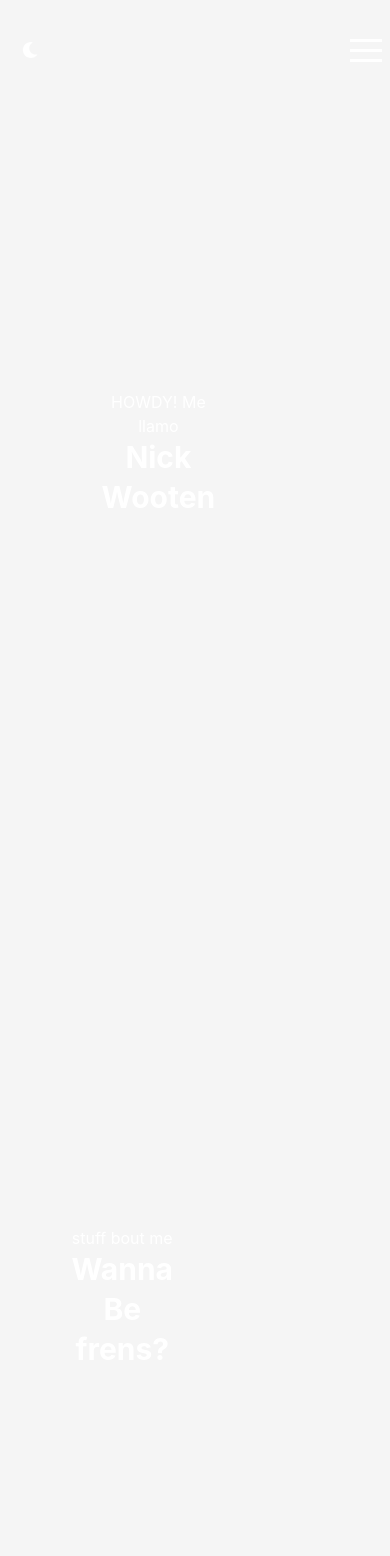
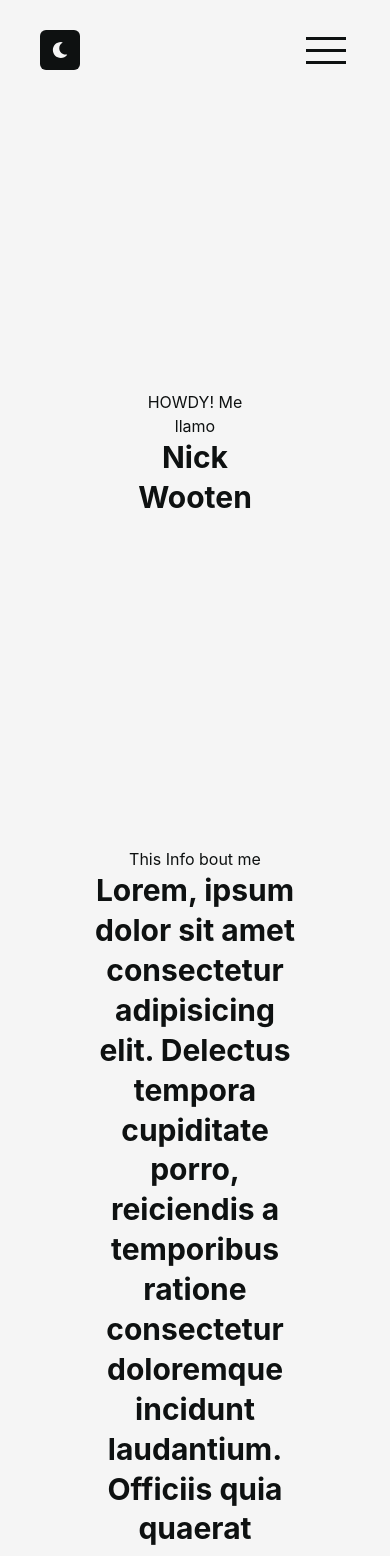
Before and after one commit to Nswooten/my-portfolio, a React (Vite) app: page / in a window 390 px wide. Shown: the top 1556 px of the page. Built offline with nearby package versions, Linux system fonts and the light colour scheme.

Commit message:
add navBar and hamburger styling and further dark-light mode functionality

```diff
--- a/src/App.css
+++ b/src/App.css
@@ -4,6 +4,10 @@
   padding: 2rem;
   text-align: center;
   color: white;
+
+}
+html * {
+  /* border: 1px solid red; */
 }
 
 .logo {
--- a/src/App.jsx
+++ b/src/App.jsx
@@ -2,7 +2,7 @@ import { useRef } from 'react'
 import  useOnScreen from "./hooks/useOnScreen"
 import  useNavigation from "./hooks/useNavigation"
 import './App.css'
-import { VStack } from '@chakra-ui/react'
+import { VStack, useColorModeValue} from '@chakra-ui/react'
 
 
 
@@ -24,7 +24,10 @@ function App() {
   const [intersectionRef5, isVisible5] = useOnScreen()
 
   return (
-    <VStack spacing={0} >
+    <VStack
+    spacing={0}
+    color={useColorModeValue("white", "black")}
+    >
       <Nav
         scrollDir={scrollDir}
         y={y}
@@ -36,6 +39,7 @@ function App() {
       <AboutMe
         intersectionRef={intersectionRef2}
         isVisible={isVisible2}
+        y={y}
       />
       <MyExperience
         intersectionRef={intersectionRef3}
--- a/src/components/AboutMe/AboutMe.jsx
+++ b/src/components/AboutMe/AboutMe.jsx
@@ -8,19 +8,20 @@ const AboutMe = (props) => {
   return (
     <Flex
     alignItems={"center"}
+    justifyContent={"center"}
     height={"100vh"}
+    id="About Me"
     >
       <Stack
-      id="About Me"
       ref={intersectionRef}
       flexBasis={{base:0, md: 0}}
       >
         <Box>
           <Text>
-            stuff bout me
+            This Info bout me
           </Text>
           <Heading>
-            Wanna Be frens?
+            Lorem, ipsum dolor sit amet consectetur adipisicing elit. Delectus tempora cupiditate porro, reiciendis a temporibus ratione consectetur doloremque incidunt laudantium. Officiis quia quaerat consequuntur optio totam. Libero iste voluptate sequi.
           </Heading>
         </Box>
       </Stack>
--- a/src/components/Contact/Contact.jsx
+++ b/src/components/Contact/Contact.jsx
@@ -8,10 +8,11 @@ const Contact = (props) => {
   return (
     <Flex
     alignItems={"center"}
+    justifyContent={"center"}
     height={"100vh"}
+    id="Contact"
     >
       <Stack
-      id="Contact"
       ref={intersectionRef}
       flexBasis={{base:0, md: 0}}
       >
@@ -20,7 +21,7 @@ const Contact = (props) => {
             Hire MEEEE
           </Text>
           <Heading>
-           PLEASE
+            Lorem ipsum dolor sit amet consectetur adipisicing elit. Sunt reiciendis dolorem tempora hic, eveniet quas neque dolore. Eveniet earum accusantium, hic consequatur officiis ad ducimus debitis, ea amet similique officia.
           </Heading>
         </Box>
       </Stack>
--- a/src/components/Home/Home.jsx
+++ b/src/components/Home/Home.jsx
@@ -1,4 +1,4 @@
-import { Box, Flex, Heading, Stack, Text } from "@chakra-ui/react"
+import { Box, Container, Flex, Heading, Stack, Text } from "@chakra-ui/react"
 
 
 const Home = (props) => {
@@ -6,13 +6,15 @@ const Home = (props) => {
   console.log(isVisible, "Home");
 
   return (
+    <Container>
     <Flex
+    id={"Home"}
     alignItems={"center"}
     height={"100vh"}
+    justifyContent={"center"}
+    zIndex={1}
     >
       <Stack
-      id={"Home"}
-      pageRefs={pageRefs}
       ref={intersectionRef}
       flexBasis={{base:0, md: 0}}
       >
@@ -26,6 +28,10 @@ const Home = (props) => {
         </Box>
       </Stack>
     </Flex>
+    <Box>
+
+    </Box>
+    </Container>
   )
 }
 
--- a/src/components/MyExperience/MyExperience.jsx
+++ b/src/components/MyExperience/MyExperience.jsx
@@ -9,9 +9,10 @@ const MyExperience = (props) => {
     <Flex
     alignItems={"center"}
     height={"100vh"}
+    id={"My Experience"}
+    justifyContent={"center"}
     >
       <Stack
-      id={"My Experience"}
       ref={intersectionRef}
       flexBasis={{base:0, md: 0}}
       >
--- a/src/components/Nav/Nav.jsx
+++ b/src/components/Nav/Nav.jsx
@@ -1,6 +1,6 @@
-import { useState } from 'react'
+import { useEffect, useState } from 'react'
 
-import { HStack, IconButton, useMediaQuery, VStack } from '@chakra-ui/react'
+import { HStack, IconButton, useMediaQuery, VStack, Box } from '@chakra-ui/react'
 import { useColorMode, useColorModeValue } from '@chakra-ui/react'
 
 import NavButton from '../NavButton/NavButton'
@@ -12,6 +12,11 @@ import { Squash as Hamburger } from 'hamburger-react'
 
 const Nav = (props) => {
   const {scrollDir, y} = props
+  const [isLargeScreen] = useMediaQuery("(min-width: 1050px)")
+  const [menuOpen, setMenuOpen] = useState(false)
+  const [ stopScroll, setStopScroll] = useState("initial")
+  const {colorMode, toggleColorMode} = useColorMode()
+  console.log(isLargeScreen);
   console.log(scrollDir, y)
   const scrollIntoView = (label) => {
     const section = document.getElementById(label)
@@ -19,31 +24,49 @@ const Nav = (props) => {
       section.scrollIntoView({behavior: 'smooth' })
     }
   }
-  const {colorMode, toggleColorMode} = useColorMode()
   const ColorModeToggleIcon = colorMode === "dark" ? FaMoon : FaSun
-  const [isLargeScreen] = useMediaQuery("(min-width: 1050px)")
-  const [menuOpen, setMenuOpen] = useState(false)
-  console.log(isLargeScreen)
-  console.log(menuOpen, "menu");
 
+  useEffect(() => {
+    setStopScroll(
+      document.body.style.overflow = menuOpen
+        ? "hidden"
+        : "initial"
+    )
+  }, [menuOpen])
   return (
     <>
       <HStack
         position={"fixed"}
-        justify={isLargeScreen ? "center" : "space-between"}
+        justify={"space-between"}
         top={y > 80 && scrollDir === "down" ? -110 : 0}
-        transition={"200ms ease-out"}
+        transition={"250ms ease-out"}
         width={"100%"}
-        boxShadow={y !== 0 && scrollDir === "up"
+        backgroundColor={
+          menuOpen
+          ? "transparent"
+          : useColorModeValue("black","white")
+        }
+        boxShadow={
+          menuOpen
+          ? "none"
+          : y !== 0 && scrollDir === "up"
         ? "dark-lg"
         : "none" }
         height={y !== 0 && scrollDir === "up" ? 65 : 100}
-        zIndex={2}
+        zIndex={3}
+
       >
         <IconButton
-          margin={"10px"}
+          marginLeft={"10"}
           icon={<ColorModeToggleIcon/>}
           onClick={toggleColorMode}
+          color={useColorModeValue("black", "white" )}
+          bgColor={useColorModeValue("white", "black" )}
+          _hover={{
+            color:useColorModeValue("white", "black" ),
+            bgColor:useColorModeValue("black", "white" ),
+            border:"1px solid darkGrey"
+          }}
         />
         {isLargeScreen ? (
           <>
@@ -52,18 +75,24 @@ const Nav = (props) => {
         <NavButton label="My Experience" scroll={scrollIntoView}/>
         <NavButton label="Projects" scroll={scrollIntoView}/>
         <NavButton label="Contact" scroll={scrollIntoView}/>
-        <ResumeButton />
+        <ResumeButton isLargeScreen={isLargeScreen} />
         </>
         )
         : (
           // <IconButton
-          // icon={<Hamburger/>}
+          // id='hamburgerMenu'
+          // icon={<Hamburger toggled={menuOpen}/>}
           // onClick={() => setMenuOpen(!menuOpen)}
           // />
-          <Hamburger
-          margin={"10px"}
-          onToggle={() => setMenuOpen(!menuOpen)}
-          />
+          <Box
+          style={{ marginRight: "40px" }}
+          >
+            <Hamburger
+            toggled={menuOpen}
+            onToggle={() => setMenuOpen(!menuOpen)}
+            size={40}
+            />
+          </Box>
 
         )
         }
@@ -79,11 +108,14 @@ const Nav = (props) => {
       position={"fixed"}
       right={menuOpen ? 0 : "-50%"}
       spacing={10}
-      transition={"300ms ease-in-out"}
+      transition={"500ms ease-in-out"}
       width={"50%"}
-      zIndex={1}
+      zIndex={2}
       top={0}
       visibility={menuOpen ? "visible" : "hidden"}
+      backgroundColor={
+        useColorModeValue("rgba(14,17,17,.9)","rgba(245,245,245,.9)")
+      }
       >
       <NavButton label="Home" scroll={scrollIntoView} setMenuOpen={setMenuOpen} menuOpen={menuOpen} />
       <NavButton label="About Me" scroll={scrollIntoView} setMenuOpen={setMenuOpen} menuOpen={menuOpen} />
--- a/src/components/NavButton/NavButton.jsx
+++ b/src/components/NavButton/NavButton.jsx
@@ -22,6 +22,7 @@ const NavButton = (props) => {
     onClick={() => {
       setMenuOpen(!menuOpen)
       scroll(label)
+
     }}
     >
       {label}
--- a/src/components/Projects/Projects.jsx
+++ b/src/components/Projects/Projects.jsx
@@ -9,9 +9,10 @@ const Projects = (props) => {
     <Flex
     alignItems={"center"}
     height={"100vh"}
+    id="Projects"
+    justifyContent={"center"}
     >
       <Stack
-      id="Projects"
       ref={intersectionRef}
       flexBasis={{base:0, md: 0}}
       >
--- a/src/components/ResumeButton/ResumeButton.jsx
+++ b/src/components/ResumeButton/ResumeButton.jsx
@@ -1,14 +1,19 @@
-import { Button, border } from "@chakra-ui/react"
+import { Button, border, useColorModeValue } from "@chakra-ui/react"
 
 
 
-const ResumeButton = () => {
+
+const ResumeButton = (props) => {
+  const { isLargeScreen } = props
   return (
     <Button
     border={"1px solid lightgrey"}
-    backgroundColor={"transparent"}
+    color={useColorModeValue("black", "white" )}
+    bgColor={useColorModeValue("white", "black" )}
+    marginRight={isLargeScreen ? "40px" : "0"}
     _hover={{
-      backgroundColor:"primary",
+      color:useColorModeValue("white", "black" ),
+      bgColor:useColorModeValue("black", "white" ),
       border:"1px solid darkGrey"
     }}
     >
```
